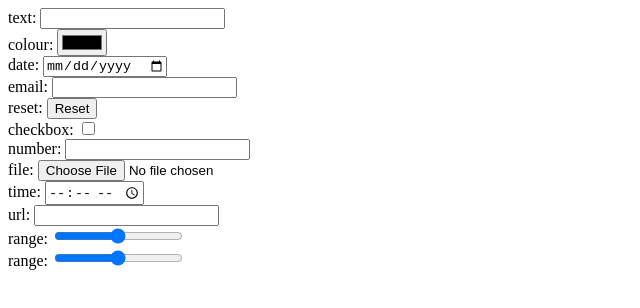
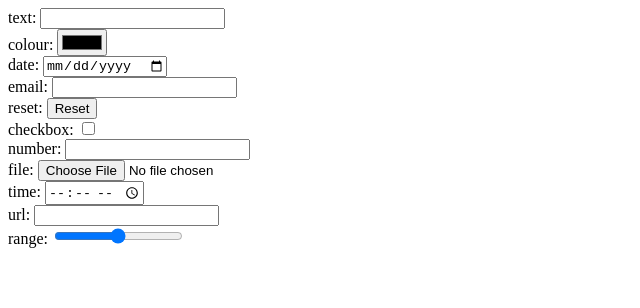
Before and after one commit to Dhruv-1911/test2, a plain HTML site: page index.html in a window 1280 px wide. Shown: the whole page, without its empty margins (0-640 px from the left). Drawn offline with Linux system fonts and the light colour scheme.

Commit message:
remove 1 range part

```diff
--- a/index.html
+++ b/index.html
@@ -61,10 +61,6 @@
                 <input type="range" min="100" max="200">
              </div>
 
-             <div>
-               range:
-               <input type="range" min="100" max="200">
-            </div>
 
         </form>
     </body>
```
